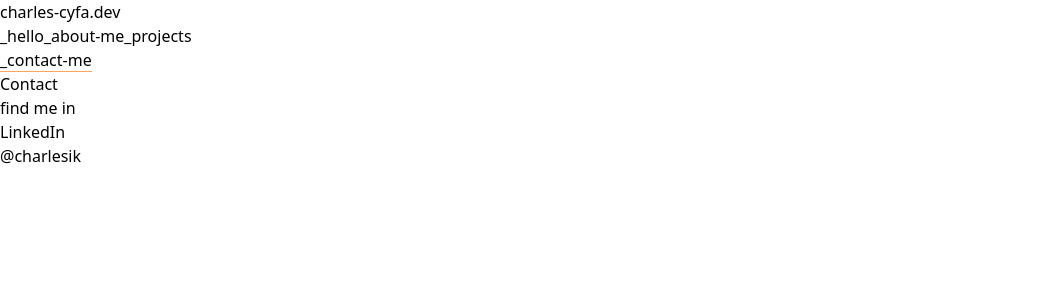
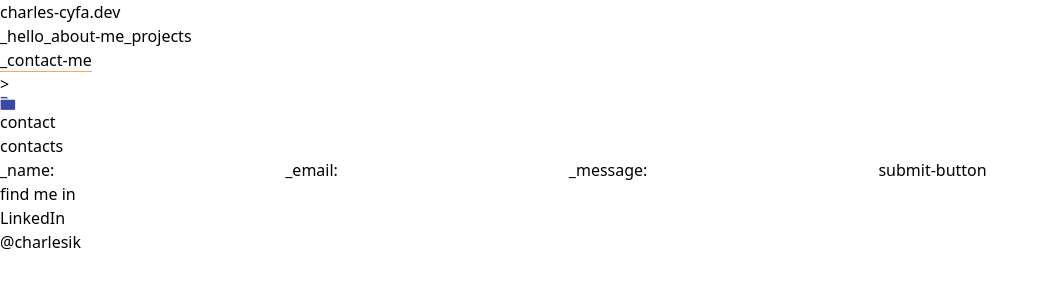
Before and after one commit to charlesik/terminalRepository, a React (Vite) app: page /contact in a window 1280 px wide. Shown: the top 300 px of the page, without its empty margins (0-1049 px from the left). Built offline with nearby package versions, Linux system fonts and the light colour scheme.

Commit message:
contact form added

```diff
--- /dev/null
+++ b/src/components/Contact.jsx
@@ -0,0 +1,15 @@
+import ContactForm from "./ContactForm";
+import ContactSide from "./ContactSide";
+
+
+function Contact() {
+    return (
+        <div className="flex h-[529px] ">
+            <ContactSide/>
+            <ContactForm/>
+
+        </div>
+    );
+}
+
+export default Contact;
--- /dev/null
+++ b/src/components/ContactForm.jsx
@@ -0,0 +1,41 @@
+
+
+function ContactForm() {
+    return (
+      <div className=" w-[50%] text-[#607B96] h-full border ">
+        <div className="border-b  border-[#1E2D3D]">
+          <div className="border-r border-[#1E2D3D] w-32">contacts</div>
+        </div>
+        <div className="text-sm flex pt-12 justify-center">
+          <div className="">
+            <form action="">
+              <label htmlFor="name">_name:</label>
+              <input
+                type="text"
+                name="name"
+                id="name"
+                className="block bg-[#011221] rounded-md w-[250px] h-7 mt-1 mb-4"
+              />
+              <label htmlFor="email">_email:</label>
+              <input
+                type="email"
+                name="email"
+                id="email"
+                className="block bg-[#011221] rounded-md w-[250px] h-7 mt-1 mb-4"
+              />
+              <label htmlFor="message">_message:</label>
+              <input
+                type="textarea"
+                name="message"
+                id="message"
+                className="block bg-[#011221] rounded-md w-[250px] h-[200px] mt-1 mb-4"
+              />
+              <button  className="bg-[#1C2B3A] h-[30px] text-white w-[100px] rounded-lg mt-2">submit-button</button>
+            </form>
+          </div>
+        </div>
+      </div>
+    );
+}
+
+export default ContactForm;
--- /dev/null
+++ b/src/components/ContactSide.jsx
@@ -0,0 +1,13 @@
+import AboutContact from "./AboutContact";
+
+
+function ContactSide() {
+    return (
+        <div className="text-[#607B96] text-sm w-[250px] border-r h-[529px] border-[#1E2D3D]">
+            <AboutContact/>
+
+        </div>
+    );
+}
+
+export default ContactSide;
--- a/src/pages/ContactPage.jsx
+++ b/src/pages/ContactPage.jsx
@@ -1,4 +1,5 @@
 import BottomBar from "../components/BottomBar";
+import Contact from "../components/Contact";
 import TopBar from "../components/TopBar";
 
 function ContactPage() {
@@ -7,7 +8,7 @@ function ContactPage() {
       <div className="bg-[#010C15] flex items-center justify-center h-screen ">
         <div className="h-[90%] w-[90%]  bg-[#011627] rounded-md border border-[#1E2D3D] absolute">
             <TopBar/>
-           Contact
+           <Contact/>
             <BottomBar/>
         </div>
       </div>
```
